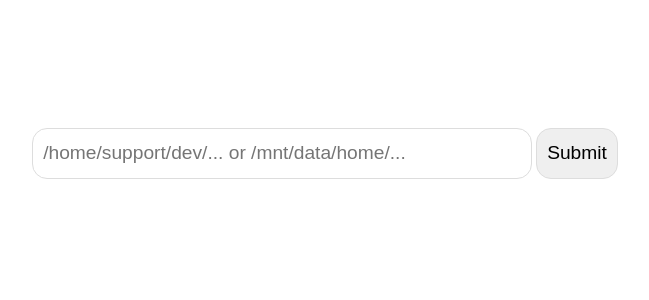
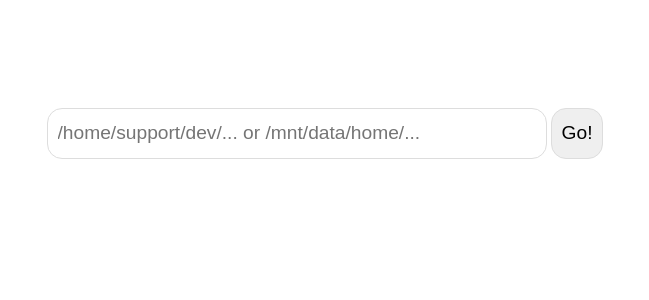
Before and after one commit to ydenyshchenk/links2dumps, a PHP site: page / in a window 1280 px wide. Shown: the top 300 px of the page, without its empty margins (315-964 px from the left). Run offline with PHP 8.4, Linux system fonts and the light colour scheme.

Commit message:
Initial commit

```diff
--- a/index.php
+++ b/index.php
@@ -29,9 +29,9 @@ if (!empty($_POST['dir'])) {
 }
 
 ?>
-<form method="post" class="rainbow">
+<form method="post">
     <input type="text" name="dir" value="<?php echo $dir;?>" placeholder="/home/support/dev/... or /mnt/data/home/...">
-    <input type="submit">
+    <input type="submit" value="Go!">
 </form>
 
 <?php
```
